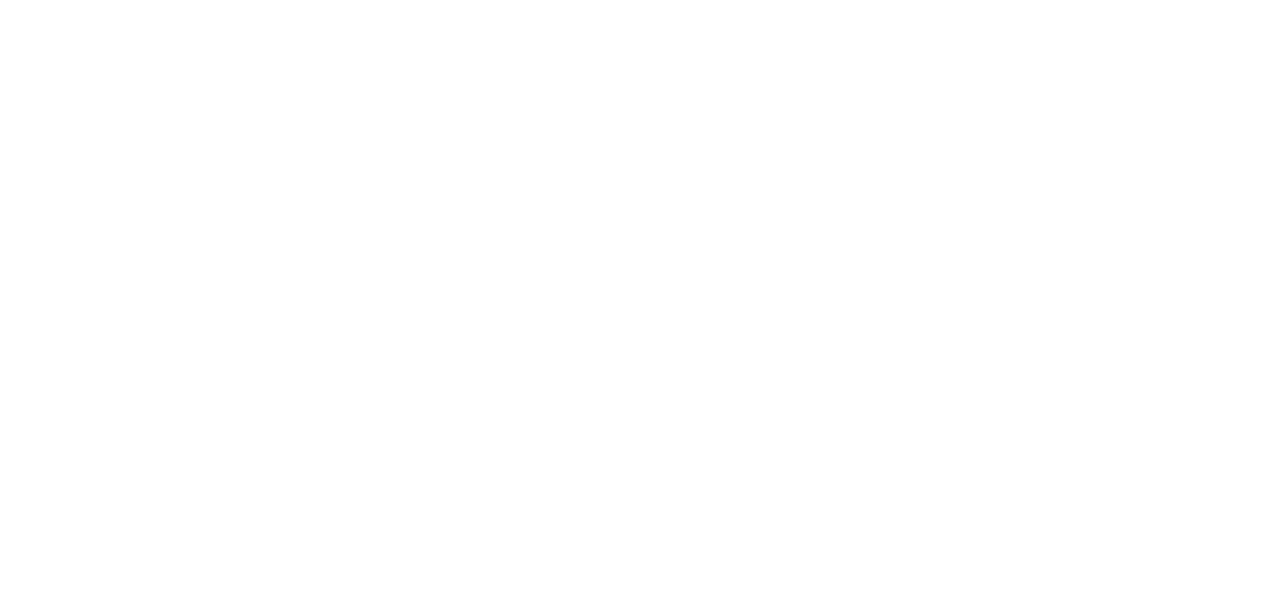
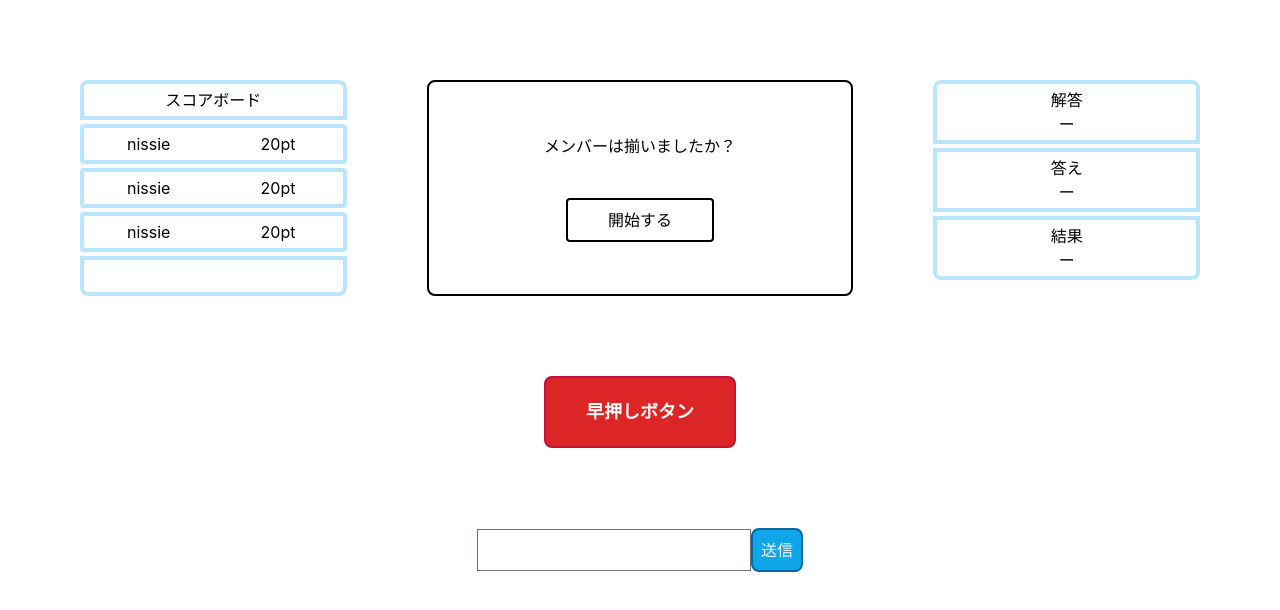
Before and after one commit to jyogi-web/rustknock, a React (Create React App) app in the folder frontend-react/: page / in a window 1280 px wide. Both pictures are taken after typing "Sample", "Sample" into the empty fields and a click on the button "ルームに入る". Shown: the top 610 px of the page. Built offline with nearby package versions, Linux system fonts and the light colour scheme; no server answers.

Commit message:
クイズのスタイリング

```diff
--- a/frontend-react/package.json
+++ b/frontend-react/package.json
@@ -3,6 +3,7 @@
   "version": "0.1.0",
   "private": true,
   "dependencies": {
+    "@tailwindcss/forms": "^0.4.0",
     "@testing-library/jest-dom": "^5.16.2",
     "@testing-library/react": "^12.1.2",
     "@testing-library/user-event": "^13.5.0",
--- a/frontend-react/src/Quiz.tsx
+++ b/frontend-react/src/Quiz.tsx
@@ -1,23 +1,87 @@
+import PropTypes from 'prop-types';
+import { useEffect, useState } from 'react';
+import ScoreBoardItem from './ScoreBoardItem'
 interface Props {}
 
+interface ScoreData {
+  username: string;
+  score: number;
+}
+
 const Quiz: React.FC<Props> = (props) => {
+  const [scoreData, setScoreData] = useState<ScoreData[]>([]);
+
+  useEffect(() => {
+    const sampleData: ScoreData[] = [
+      {
+        "username": "nissie",
+        "score": 20
+      },
+      {
+        "username": "nissie",
+        "score": 20
+      },
+      {
+        "username": "nissie",
+        "score": 20
+      },
+    ]
+    setScoreData(sampleData);
+  }, []);
+
   return (
     <div className="quiz">
       {/* メインコンテンツ */}
-      <div className="main">
+      <div className="main grid grid-cols-3 pt-20 h-full">
         {/* スコアボード */}
+        <div className="scoreboard grid grid-rows">
+          <div className="scoreboard-title flex justify-center items-center border-4 border-sky-200 p-1 mx-20 rounded-t-lg">スコアボード</div>
+          <div className="scoreboard-content">
+            <div  className="scoreboard-list">
+              { scoreData && scoreData.map((item: ScoreData) => <ScoreBoardItem username={item.username} score={item.score} />)}
+            </div>
+          </div>
+          <div className="scoreboard-title flex justify-center items-center border-4 border-sky-200 p-1 mx-20 rounded-b-lg">　</div>
+        </div>
         {/* モニター */}
+        <div className="monitor border-2 border-black flex justify-center items-center text-center rounded-lg">
+          <div className="monitor-start">
+            <div className="monitor-text">メンバーは揃いましたか？</div>
+            <button className="start-button border-2 border-black rounded mt-10 px-10 py-2">開始する</button>
+          </div>
+        </div>
         {/* 進行状況 */}
+        <div className="proggress">
+          {/* 解答 */}
+          <div className="user-answer grid grid-rows-1 flex justify-center items-center text-center border-4 border-sky-200 p-1 mx-20 rounded-t-lg">
+            <div className="user-answer-key">解答</div>
+            <div className="user-answer-value">ー</div>
+          </div>
+          {/* 答え */}
+          <div className="currect-answer user-answer grid grid-rows-1 flex justify-center items-center text-center border-4 border-sky-200 p-1 my-1 mx-20">
+            <div className="currect-answer-key">答え</div>
+            <div className="currect-answer-value">ー</div>
+          </div>
+          {/* 結果 */}
+          <div className="result user-answer grid grid-rows-1 flex justify-center items-center text-center border-4 border-sky-200 p-1 mx-20 rounded-b-lg">
+            <div className="result-key">結果</div>
+            <div className="result-value">ー</div>
+          </div>
+        </div>
       </div>
       {/* 早押しボタン */}
-      <div className="button">
+      <div className="fast-press flex items-center justify-center">
         {/* ボタン */}
+        <button className="fast-press-button border-2 border-rose-700 py-5 px-10 rounded-lg bg-red-600 text-white font-bold text-lg mt-20">早押しボタン</button>
       </div>
       {/* 解答フォーム */}
-      <div className="answer-form">
+      <form className="answer-form flex items-center justify-center mt-20">
         {/* 入力フォーム */}
+        <label htmlFor="answer" className="sr-only">解答</label>
+        <input type="text" name="answer" id="answer" className="" />
         {/* 送信ボタン */}
-      </div>
+        <button className="answer-submit-button rounded-lg border-2 border-sky-700 p-2 bg-sky-500 text-white">送信</button>
+      </form>
     </div>
   );
 };
--- /dev/null
+++ b/frontend-react/src/ScoreBoardItem.tsx
@@ -0,0 +1,15 @@
+interface Props {
+    username: string;
+    score: number;
+}
+
+const ScoreBoardItem: React.FC<Props> = (props) => {
+    return (
+        <div className="scoreboard-item grid grid-cols-2 border-4 border-sky-200 rounded mx-20 my-1">
+            <div className="scoreboard-username p-1 flex justify-center items-center">{props.username}</div>
+            <div className="scoreboard-score p-1 flex justify-center items-center">{props.score}pt</div>
+        </div>
+    )
+}
+
+export default ScoreBoardItem;
--- a/frontend-react/tailwind.config.js
+++ b/frontend-react/tailwind.config.js
@@ -5,5 +5,7 @@ module.exports = {
   theme: {
     extend: {},
   },
-  plugins: [],
+  plugins: [
+    require('@tailwindcss/forms'),
+  ],
 }
```
Also changed, not shown: 1 other file (tests, documents, lock files or other folders).
